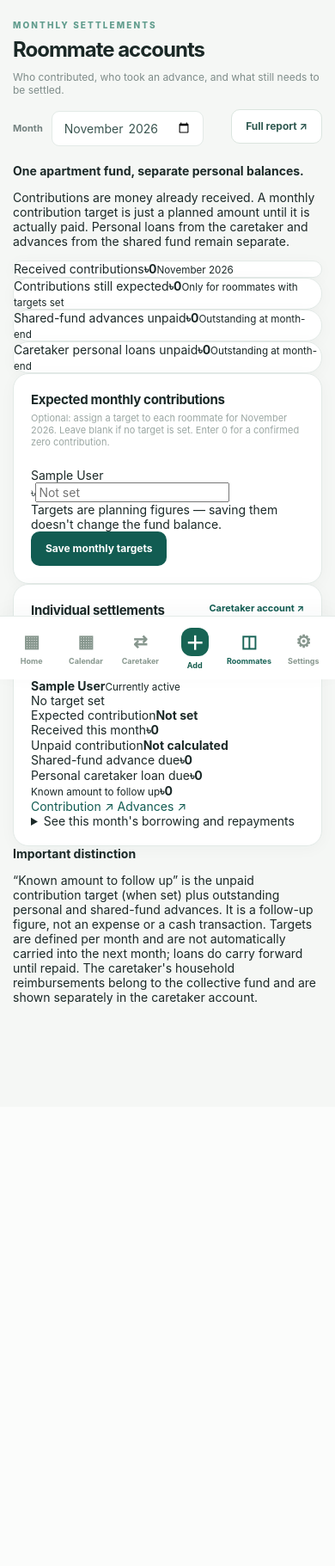
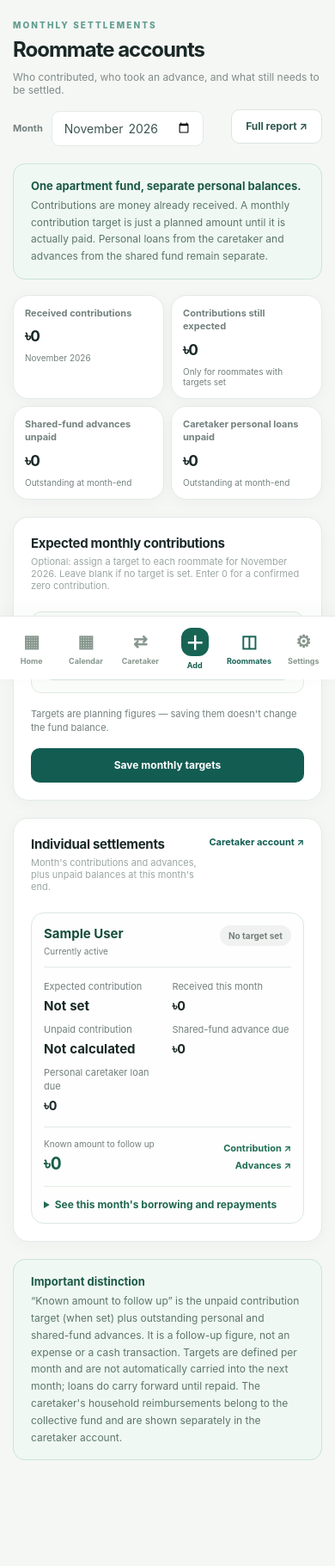
Before and after one commit to Rafidabd/apartment-ledger, a Flask app: page /settlements in a window 390 px wide. Shown: the part 54-1875 px from the top of the page at 86% size. Before the commit the page ends 1222 px from the top, so only its background shows below. Run offline with Flask 3, Linux system fonts and the light colour scheme; the visitor is signed in with stand-in values (Sample User, id 1); data comes from the database, SQL or seed files in the repository; data that the repository does not hold is empty.

Commit message:
Style monthly roommate settlement cards and target entry for mobile

```diff
--- a/static/daily.css
+++ b/static/daily.css
@@ -281,3 +281,86 @@ a.calendar-day:focus-visible, .item-shortcut:focus-visible { outline:3px solid #
 @media print {
   .caretaker-actions,.caretaker-dashboard-link .btn {display:none!important;}
 }
+
+
+/* Roommate settlement center — month-specific contribution planning + ledger reconciliation. */
+.settlement-intro,.settlement-explain{border:1px solid #cae4d7;background:#f0f8f3;
+  border-radius:14px;padding:16px 20px;margin:0 0 18px;color:#1c5948;}
+.settlement-intro strong,.settlement-explain strong{font-size:13px;}
+.settlement-intro p,.settlement-explain p{margin:5px 0 0;font-size:12px;line-height:1.65;color:#5b7769;}
+.settlement-explain{margin-top:20px;}
+.settlement-summary{display:grid;grid-template-columns:repeat(4,minmax(0,1fr));gap:12px;margin:0 0 20px;}
+.settle-summary-box{min-width:0;padding:20px;display:flex;flex-direction:column;gap:8px;}
+.settle-summary-box span{font-size:11px;font-weight:700;color:var(--muted);line-height:1.4;}
+.settle-summary-box strong{font-size:clamp(18px,2.3vw,28px);letter-spacing:-.04em;
+  font-variant-numeric:tabular-nums;overflow-wrap:anywhere;}
+.settle-summary-box small{font-size:10px;color:var(--muted);}
+.settlement-settings{margin:0 0 20px;}
+.settlement-target-grid{display:grid;grid-template-columns:repeat(3,minmax(0,1fr));gap:12px;}
+.settlement-target{display:flex;flex-direction:column;gap:8px;padding:14px;
+  border:1px solid #dfebe3;border-radius:12px;background:#fafdfa;}
+.settlement-target>span{font-weight:750;font-size:13px;color:#225a49;overflow-wrap:anywhere;}
+.settlement-target>span small{font-size:10px;color:var(--muted);}
+.settlement-target>div{display:flex;align-items:center;border:1px solid #d3e4d9;background:#fff;
+  border-radius:10px;overflow:hidden;}
+.settlement-target>div>span{padding:0 11px;color:#59816e;font-weight:750;}
+.settlement-target input{min-width:0;flex:1;width:100%;padding:11px 9px;border:0;
+  outline-offset:-2px;font-variant-numeric:tabular-nums;}
+.settlement-form-footer{display:flex;justify-content:space-between;align-items:center;
+  gap:15px;margin-top:16px;}
+.settlement-form-footer span{font-size:11px;color:var(--muted);line-height:1.5;}
+.settlement-form-footer .btn{white-space:nowrap;}
+.settlement-member-grid{display:grid;grid-template-columns:repeat(2,minmax(0,1fr));gap:15px;}
+.settlement-member-card{border:1px solid #dbe8e1;background:#fdfefd;border-radius:15px;padding:18px;min-width:0;}
+.settlement-member-head{display:flex;align-items:start;justify-content:space-between;gap:10px;
+  padding-bottom:12px;border-bottom:1px solid #e1ebe6;}
+.settlement-member-head>div{display:flex;flex-direction:column;gap:5px;min-width:0;}
+.settlement-member-head strong{font-size:15px;overflow-wrap:anywhere;color:#174d3d;}
+.settlement-member-head small{font-size:10px;color:var(--muted);}
+.settlement-status{font-size:10px;white-space:nowrap;border-radius:40px;
+  padding:6px 10px;font-weight:700;}
+.settlement-status.complete{background:#e3f3e8;color:#216e47;}
+.settlement-status.pending{background:#fff3e0;color:#91621e;}
+.settlement-status.muted{background:#f0f2f1;color:#748078;}
+.settlement-member-metrics{display:grid;grid-template-columns:repeat(2,minmax(0,1fr));
+  gap:11px;margin:15px 0;}
+.settlement-member-metrics>div{display:flex;flex-direction:column;gap:5px;min-width:0;}
+.settlement-member-metrics span{font-size:11px;color:var(--muted);line-height:1.4;}
+.settlement-member-metrics strong{font-size:15px;white-space:normal;overflow-wrap:anywhere;
+  font-variant-numeric:tabular-nums;}
+.settlement-member-footer{border-top:1px solid #e1ebe6;padding-top:13px;display:flex;
+  justify-content:space-between;align-items:center;gap:9px;}
+.settlement-member-footer>div:first-child{display:flex;flex-direction:column;gap:5px;}
+.settlement-member-footer small{font-size:10px;color:var(--muted);}
+.settlement-member-footer strong{font-size:20px;color:#195e49;font-variant-numeric:tabular-nums;}
+.settlement-member-actions{display:flex;flex-direction:column;gap:6px;text-align:right;}
+.settlement-member-actions a{font-size:11px;font-weight:750;color:#216d55;}
+.settlement-month-movements{border-top:1px solid #e1ebe6;margin-top:14px;padding-top:13px;}
+.settlement-month-movements summary{color:#236951;font-size:12px;font-weight:700;cursor:pointer;}
+.settlement-month-movements>div{display:flex;justify-content:space-between;gap:10px;padding:8px 0;
+  border-bottom:1px solid #eef3ef;font-size:11px;color:#667f70;}
+.settlement-month-movements strong{color:#244f40;font-variant-numeric:tabular-nums;}
+.settlement-report-section{margin-bottom:18px;}
+.settlement-report-totals{display:grid;grid-template-columns:repeat(4,minmax(0,1fr));gap:12px;}
+.settlement-report-totals>div{border:1px solid #dcece1;border-radius:12px;
+  padding:14px;background:#f8fcf9;display:flex;flex-direction:column;gap:8px;}
+.settlement-report-totals span{font-size:11px;color:#577566;line-height:1.4;}
+.settlement-report-totals strong{font-size:19px;letter-spacing:-.02em;font-variant-numeric:tabular-nums;}
+@media(max-width:1030px){
+  .settlement-summary,.settlement-report-totals{grid-template-columns:repeat(2,minmax(0,1fr));}
+  .settlement-target-grid{grid-template-columns:repeat(2,minmax(0,1fr));}
+}
+@media(max-width:730px){
+  .settlement-member-grid{grid-template-columns:1fr;}
+  .settlement-summary,.settlement-report-totals{gap:8px;}
+  .settle-summary-box{padding:13px;}
+  .settlement-target-grid{grid-template-columns:1fr;}
+  .settlement-form-footer{align-items:stretch;flex-direction:column;}
+  .settlement-form-footer .btn{width:100%;justify-content:center;}
+  .settlement-member-card{padding:14px;}
+  .settlement-member-head{flex-wrap:wrap;}
+}
+@media print{
+  .settlement-settings,.settlement-form-footer,.settlement-member-actions{display:none!important;}
+  .settlement-member-grid{grid-template-columns:repeat(2,minmax(0,1fr));}
+}
```
